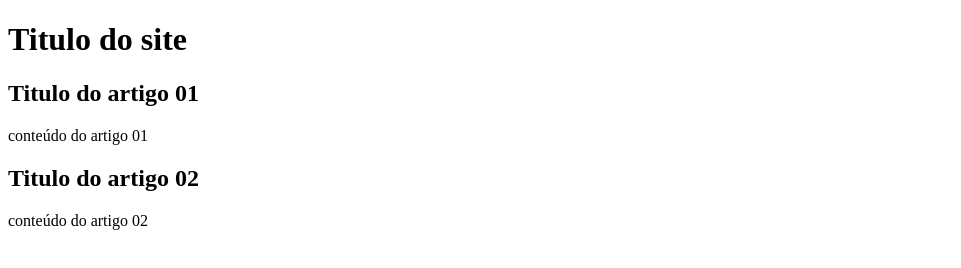
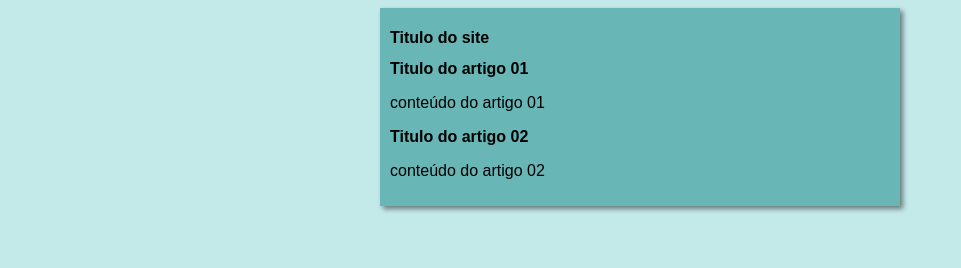
Before and after one commit to alexmatheus21/Mac-Menezes, a plain HTML site: page index.html in a window 1280 px wide. Shown: the whole page, without its empty margins (0-961 px from the left). Drawn offline with Linux system fonts and the light colour scheme.

Commit message:
add estilo

```diff
--- /dev/null
+++ b/estilos/style.css
@@ -0,0 +1,15 @@
+* {
+    font-family: Arial, Helvetica, sans-serif;
+    font-size: 16px;
+}
+
+body{
+    background-color: #c4e9e9;
+}
+main{
+    background-color: #69b6b6;
+    width: 500px;
+    margin: auto;
+    padding: 10px;
+    box-shadow: 3px 3px 5px rgba(0, 0, 0, 0.473);
+}
--- a/index.html
+++ b/index.html
@@ -5,9 +5,12 @@
     <meta http-equiv="X-UA-Compatible" content="IE=edge">
     <meta name="viewport" content="width=
     , initial-scale=1.0">
+    <link rel="stylesheet" href="estilos/style.css">
     <title>Hello, world!</title>
 </head>
 <body>
+    <main>
+        <header>
             <h1>Titulo do site</h1>
             <article>
                 <h2>Titulo do artigo 01</h2>
@@ -17,5 +20,7 @@
                 <h2>Titulo do artigo 02</h2>
                 <p>conteúdo do artigo 02</p>
             </article>
+        </header>
+    </main>
 </body>
 </html>
```
Lines whose indentation alone changed are shown as unchanged.
